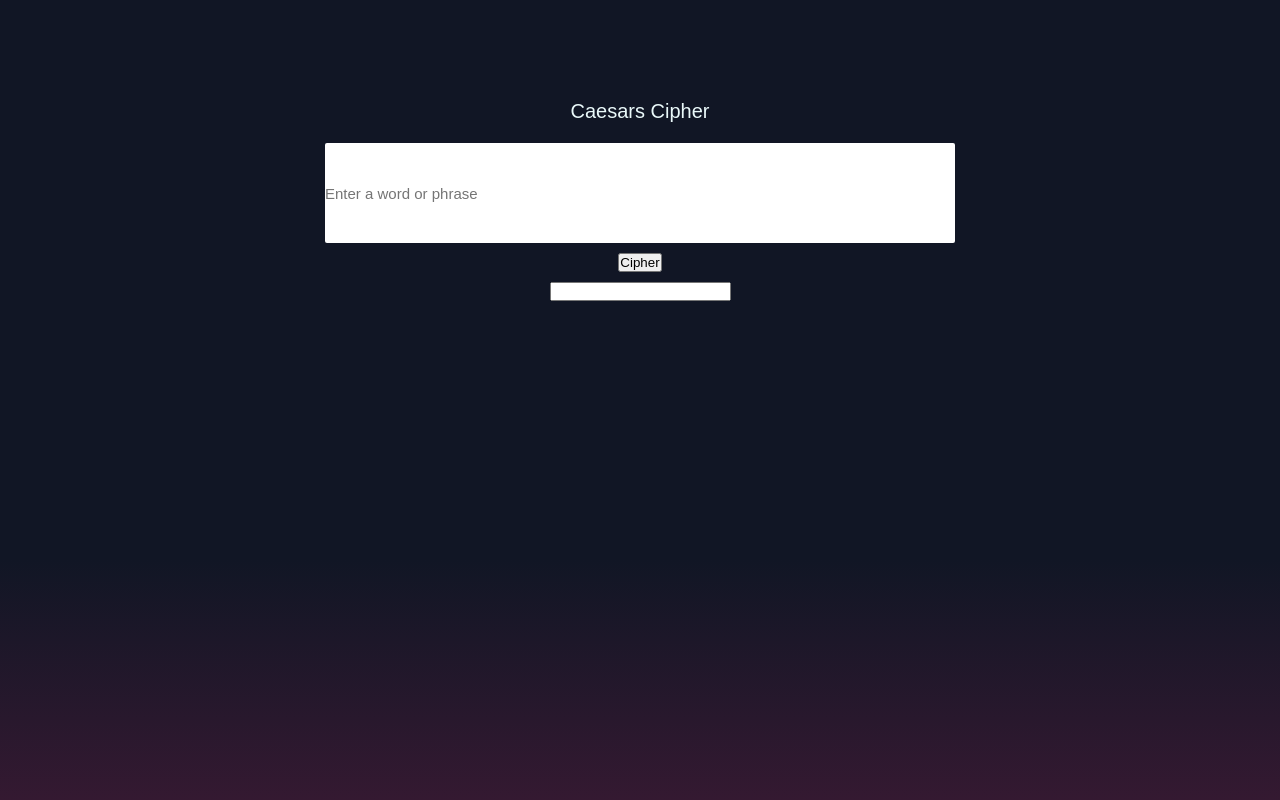
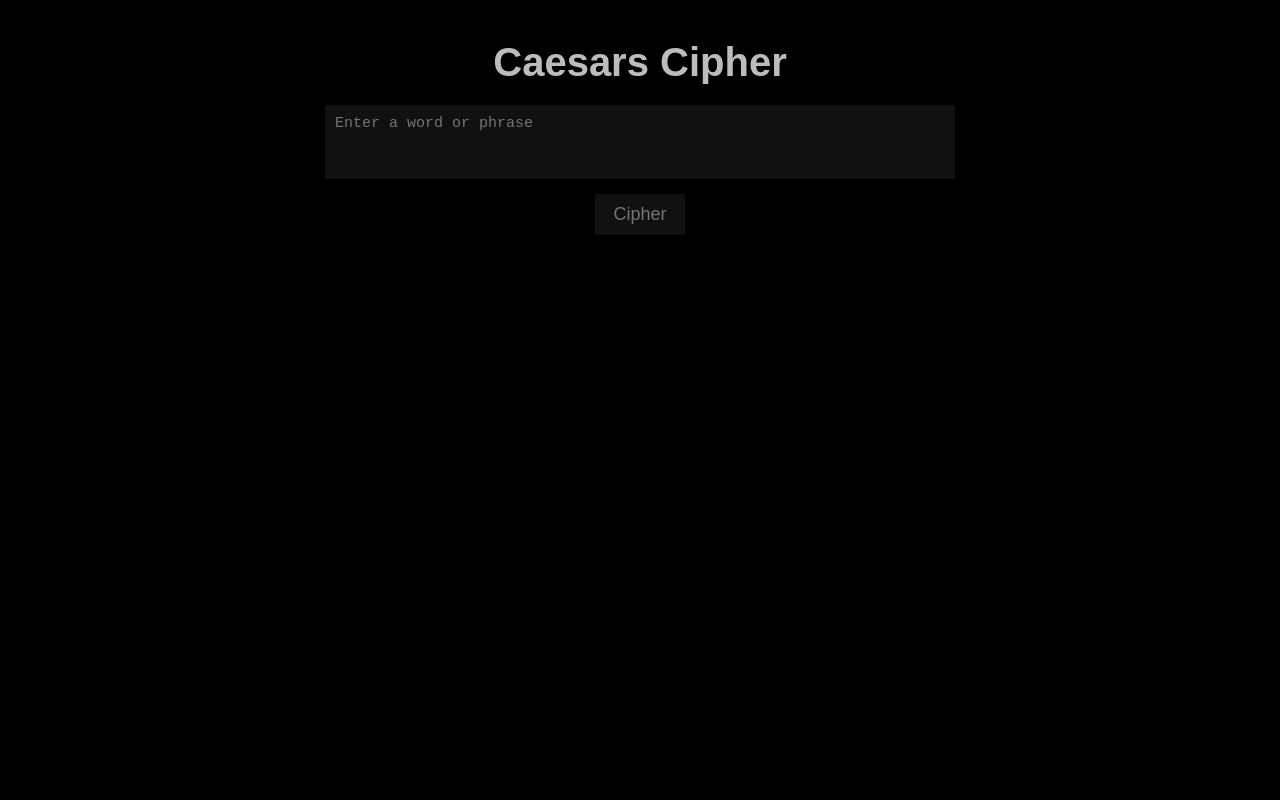
Before and after one commit to nivwer/Caesars-Cipher, a plain HTML site: page index.html in a window 1280 px wide. Drawn offline with Linux system fonts and the light colour scheme.

Commit message:
add view

```diff
--- a/caesars-cipher.js
+++ b/caesars-cipher.js
@@ -35,11 +35,11 @@ function rot(num, str) {
 
 function cipher(){
   let text = document.getElementById("text").value;
-  document.getElementById("result").value = " ";
+  document.getElementById("result").value = "";
   for (let i = 0; i < 26; i++){
     let rots = i;
 
-    let result = "rot " + rots + ( rot(rots, text));
+    let result = `rot ${rots}: ${rot(rots, text)} \n\n`;
 
     document.getElementById("result").value += (result);
   }
--- a/index.html
+++ b/index.html
@@ -1,18 +1,27 @@
 <!DOCTYPE html>
 <html lang="en">
+
 <head>
     <meta charset="utf-8">
-        <meta name="viewport" content="width=device-width, initial-scale=1.0">
+    <meta name="author" content="nivwer">
+    <meta name="description" content="Caesars Cipher Page">
+    <meta name="keywords" content="Caesars, Cipher">
+    <meta name="viewport" content="width=device-width, initial-scale=1">
     <title>Caesars Cipher</title>
     <link rel="stylesheet" href="styles.css">
 </head>
+
 <body>
     <div class="container">
-            <p>Caesars Cipher</p>
-            <input type="text" id="text" placeholder="Enter a word or phrase" required>
+        <h1>Caesars Cipher</h1>
+        <textarea type="text" id="text" placeholder="Enter a word or phrase" required></textarea>
         <button id="cipher" onclick="cipher()">Cipher</button>
-            <input type="text" id="result" readonly="readonly">
+
+
+        <textarea id="result" readonly></textarea>
+
     </div>
     <script src="caesars-cipher.js"></script>
 </body>
+
 </html>
--- a/styles.css
+++ b/styles.css
@@ -1,3 +1,13 @@
+:root {
+    --color-letter: #bcbcbc;
+    --color-letter2: #757575;
+    --color-background: #000000;
+    --color-primary1: #000000;
+    --color-primary2: #111111;
+    --color-primary3: #6f6f6f;
+  }
+
+
 * {
     box-sizing: border-box;
     padding: 0;
@@ -5,8 +15,8 @@
 }
 
 body {
-    background-image: linear-gradient(360deg, #341931, #111625 30%);
-    color: #eaf9fa;
+    background-color: var(--color-background);
+    color: var(--color-letter);
     font-family: sans-serif;
     font-size: 20px;
     width: 100vw;
@@ -30,8 +40,8 @@ body {
     gap: 10px;
 }
 
-.container p {
-    margin-top: 100px;
+.container h1 {
+    margin-top: 40px;
     margin-bottom: 10px;
 }
 
@@ -40,18 +50,55 @@ body {
     text-align: start;
     width: 70%;
     height: 100px;
-    background-color: #ffffff;
+    background-color: var(--color-primary2);
+    color: var(--color-letter1);
     border: none;
-    outline: 0px solid #7a1e48;
+    outline: 0px solid var(--color-primary3);
     transition-property: outline;
     transition-duration: 0.1s;
-    border-radius: 2px;
+    border-radius: 1px;
     z-index: 4;
+    padding: 10px;
+    resize: none;
+    overflow-y: auto;
 }
 
-#text:hover {
-    outline: 1px solid #7a1e48;
+#text:hover, #text:focus {
+    outline: 1px solid var(--color-primary3);
 }
-#text:focus {
-    outline: 1px solid #7a1e48;
+
+#result {
+    font-size: 15px;
+    text-align: start;
+    width: 80%;
+    height: 100%;
+    background-color: var(--color-background);
+    color: var(--color-letter2);
+    border: none;
+    outline: 0px solid var(--color-primary3);
+    transition-property: outline;
+    transition-duration: 0.1s;
+    z-index: 4;
+    padding: 10px;
+    resize: none;
+    overflow-y: auto;
 }
+
+
+#cipher {
+    color: var(--color-letter2);
+    background-color: var(--color-primary2);
+    margin: 5px auto 10px;
+    font-size: 18px;
+    padding: 10px 18px;
+    text-align: center;
+    border: none;
+    transition-duration: 0.3s;
+
+}
+
+#cipher:hover{
+    cursor: pointer;
+    color: var(--color-primary2);
+    background-color: var(--color-letter2);
+}
```
Lines whose indentation alone changed are shown as unchanged.
